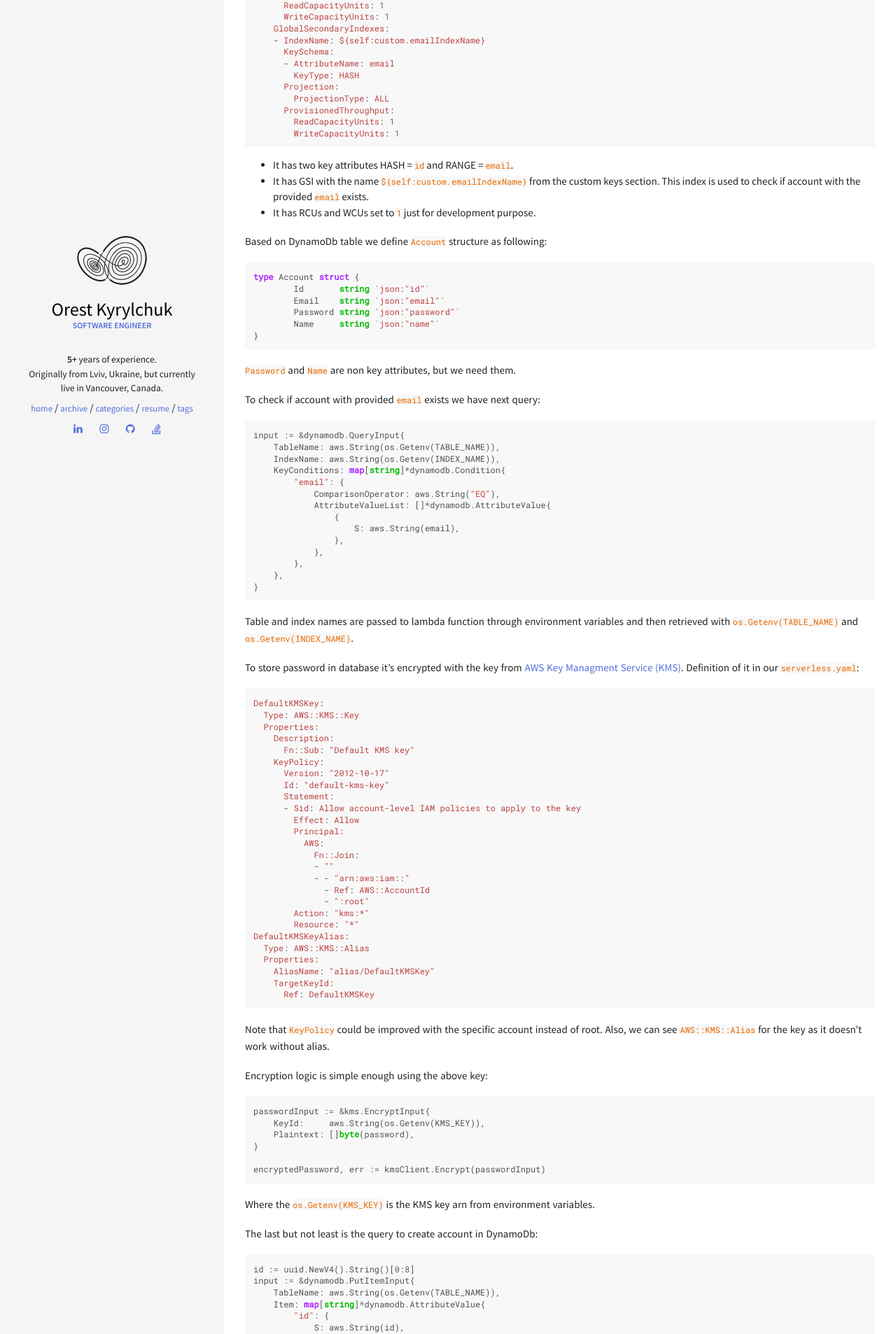
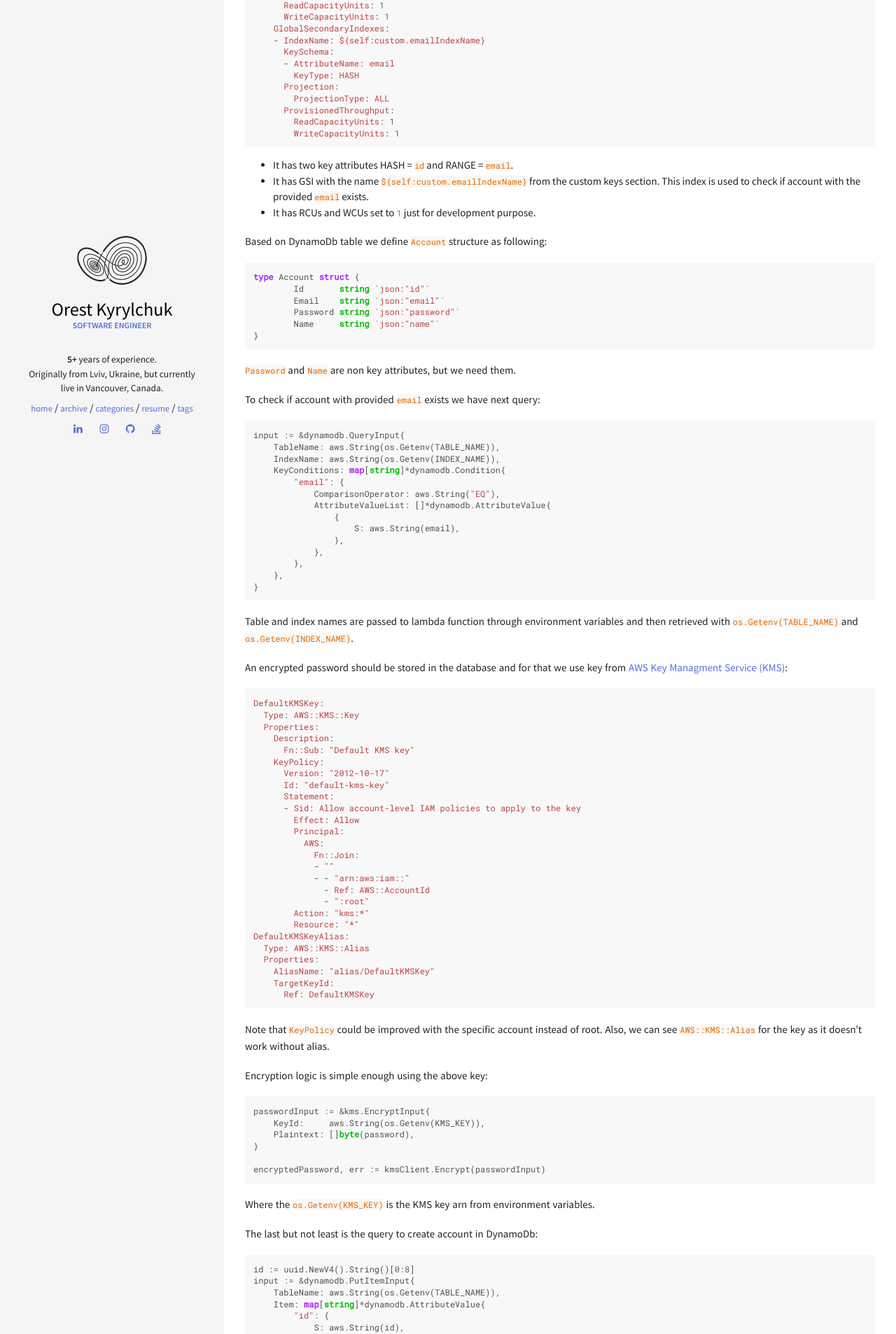
Before and after one commit to korest/korest.github.io, a Jekyll site: the page built from _posts/2018-10-21-serverless-in-action-part-1.md, in a window 1280 px wide. Shown: the part 1987-3893 px from the top of the page at 70% size. Built offline with Jekyll 4.4.1, drawn with Linux system fonts in a browser that asks for light colours; comment, search, counter and statistics services are not loaded.

Commit message:
Fixed sentence error in post serverless part 1

```diff
--- a/_posts/2018-10-21-serverless-in-action-part-1.md
+++ b/_posts/2018-10-21-serverless-in-action-part-1.md
@@ -118,8 +118,7 @@ input := &dynamodb.QueryInput{
 ~~~
 Table and index names are passed to lambda function through environment variables and then retrieved with `os.Getenv(TABLE_NAME)` and `os.Getenv(INDEX_NAME)`.
 
-To store password in database it's encrypted with the key from [AWS Key Managment Service (KMS)](https://aws.amazon.com/kms/).
-Definition of it in our `serverless.yaml`:
+An encrypted password should be stored in the database and for that we use key from [AWS Key Managment Service (KMS)](https://aws.amazon.com/kms/):
 ~~~ yaml
 DefaultKMSKey:
   Type: AWS::KMS::Key
```
